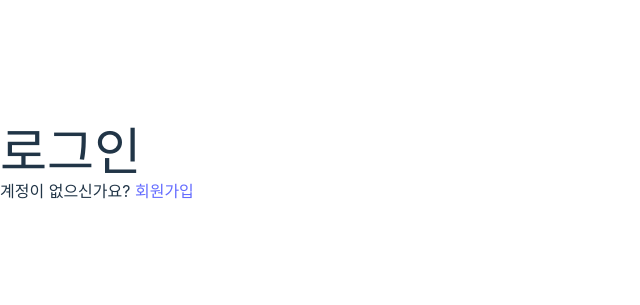
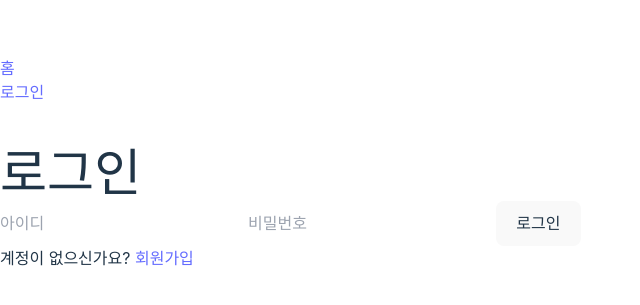
Before and after one commit to Sehee-Jang/ParkFinder, a React (Vite) app: page /login in a window 1280 px wide. Shown: the part 237-542 px from the top of the page, without its empty margins (0-640 px from the left). Built offline with nearby package versions, Linux system fonts and the light colour scheme; the HTML template or start-up script is replaced by a standard one.

Commit message:
add: 로그인/로그아웃 로직 추가

```diff
--- a/src/App.jsx
+++ b/src/App.jsx
@@ -1,8 +1,36 @@
-import React from "react";
-import Router from "./shared/Router";
+import React, { useState } from "react";
+import { BrowserRouter, Route, Routes } from "react-router-dom";
+import Layout from "./components/Layout";
+import Home from "./pages/Home";
+import Login from "./pages/Login";
+import Signup from "./pages/Signup";
+import MyPage from "./pages/MyPage";
+import ProtectedRoute from "./components/ProtectedRoute";
 
 const App = () => {
-  return <Router />;
+  const [user, setUser] = useState(null);
+
+  return (
+    <BrowserRouter>
+      <Layout user={user} setUser={setUser}>
+        <Routes>
+          <Route path="/" element={<Home />} />
+          <Route path="/login" element={<Login setUser={setUser} />} />
+          <Route path="/signup" element={<Signup />} />
+          <Route
+            path="/mypage"
+            element={
+              <ProtectedRoute user={user}>
+                {/* user가 없으면 로그인 페이지로 리디렉션 */}
+                <MyPage user={user} setUser={setUser} />
+                {/* MyPage 컴포넌트에 user와 setUser 전달 */}
+              </ProtectedRoute>
+            }
+          />
+        </Routes>
+      </Layout>
+    </BrowserRouter>
+  );
 };
 
 export default App;
--- a/src/api/auth.js
+++ b/src/api/auth.js
@@ -7,8 +7,27 @@ export const register = async (userData) => {
   return response.data;
 };
 
-export const login = async (userData) => {};
+export const login = async (userData) => {
+  const response = await axios.post(`${API_URL}/login`, userData);
+  return response.data;
+};
 
-export const getUserProfile = async (token) => {};
+export const getUserProfile = async (token) => {
+  const response = await axios.get(`${API_URL}/user`, {
+    headers: {
+      Authorization: `Bearer ${token}`
+    }
+  });
+  return response.data;
+};
 
-export const updateProfile = async (formData) => {};
+export const updateProfile = async (formData) => {
+  const token = localStorage.getItem("accessToken");
+  const response = await axios.patch(`${API_URL}/profile`, formData, {
+    headers: {
+      Authorization: `Bearer ${token}`,
+      "Content-Type": "multipart/form-data"
+    }
+  });
+  return response.data;
+};
--- a/src/components/AuthForm.jsx
+++ b/src/components/AuthForm.jsx
@@ -1,14 +1,26 @@
 import React from "react";
 import { useState } from "react";
 
-const AuthForm = () => {
+const AuthForm = ({ mode, onSubmit }) => {
   const [formData, setFormData] = useState({
     id: "",
     password: "",
     nickname: mode === "signup" ? "" : "" // 회원가입일 때만 닉네임 필드 활성화, 빈 문자열로 초기화
   });
-  const handleChange = () => {};
-  const handleSubmit = () => {};
+
+  // onChange할 때마다 formData의 값이 업데이트 되야 함
+  const handleChange = (e) => {
+    setFormData({
+      ...formData,
+      [e.target.name]: e.target.value // id가 변경되면 id가 인식, password가 변겨오디면 password가 인식 됨
+    });
+  };
+  const handleSubmit = (e) => {
+    e.preventDefault();
+
+    //로그인 페이지에서 이미 완성된 handleLogin으로 onSubmit으로 줄 로직을 내려보내주고 있기때문에 onSubmit으로 온 것을 그대로 실행만 시켜주면 됨
+    onSubmit(formData);
+  };
 
   return (
     <form onSubmit={handleSubmit}>
@@ -23,7 +35,7 @@ const AuthForm = () => {
       />
       {/* 회원가입일 경우에만 닉네임 입력 필드 표시 */}
       {mode === "signup" && (
-        <Input
+        <input
           type="text"
           name="nickname"
           value={formData.nickname}
--- a/src/components/Layout.jsx
+++ b/src/components/Layout.jsx
@@ -0,0 +1,38 @@
+import { useEffect } from "react";
+import { Link, useNavigate } from "react-router-dom";
+
+const Layout = ({ children, user, setUser }) => {
+  const navigate = useNavigate();
+
+  // 로그인 하지 않은 사용자를 login 페이지로 보냄
+  useEffect(() => {}, []);
+
+  const handleLogout = () => {
+    localStorage.removeItem("accessToken"); // localStorage의 accessToken을 지워줌
+    setUser(null);
+
+    navigate("/"); // 로그아웃한 뒤 홈으로 보내줌
+  };
+
+  return (
+    <div>
+      <header>
+        <nav>
+          <Link to="/">홈</Link>
+          <div className="space-x-4">
+            {user ? (
+              <>
+                <button onClick={handleLogout}>로그아웃</button>
+              </>
+            ) : (
+              <Link to="/login">로그인</Link>
+            )}
+          </div>
+        </nav>
+      </header>
+      <main className="container mx-auto pt-10 main">{children}</main>
+    </div>
+  );
+};
+
+export default Layout;
--- /dev/null
+++ b/src/components/ProtectedRoute.jsx
@@ -0,0 +1,12 @@
+import React from "react";
+import { Navigate } from "react-router-dom";
+
+const ProtectedRoute = ({ user, children }) => {
+  if (!user) {
+    return <Navigate to="/login" />;
+  }
+
+  return children;
+};
+
+export default ProtectedRoute;
--- a/src/pages/Login.jsx
+++ b/src/pages/Login.jsx
@@ -1,12 +1,35 @@
 import React from "react";
-import { Link } from "react-router-dom";
+import { Link, useNavigate } from "react-router-dom";
+import AuthForm from "../components/AuthForm";
+import { getUserProfile, login } from "../api/auth";
 
-const Login = () => {
+const Login = ({ setUser }) => {
+  const navigate = useNavigate();
+  const handleLogin = async (formData) => {
+    try {
+      // 로그인 하는 로직
+      const loginData = await login(formData);
+      // console.log("loginData => ", loginData);
+
+      // 로그인이 되었을 때 결과값 안에 있는 accessToken을 localStorage에 넣어줌
+      localStorage.setItem("accessToken", loginData.accessToken);
+
+      // 로그인 후 accessToken을 바탕으로 getUserProfile을 호출해서 유저에 대한 정보를 얻어옴
+      const userProfile = await getUserProfile(loginData.accessToken);
+      // console.log("userProfile => ", userProfile);
+      setUser(userProfile); // 받아 온 정보를 setUser로 넣어 줌, 로그인이 된 시점
+
+      navigate("/"); // 로그인 후 홈으로 이동
+    } catch (error) {
+      alert("로그인에 실패했습니다. 다시 시도해주세요.");
+    }
+  };
   return (
     <div>
       <h1>로그인</h1>
+      <AuthForm mode="login" onSubmit={handleLogin} />
       <p>
-        계정이 없으신가요? <Link to="signup">회원가입</Link>
+        계정이 없으신가요? <Link to="/signup">회원가입</Link>
       </p>
     </div>
   );
--- a/src/shared/Router.jsx
+++ /dev/null
@@ -1,21 +0,0 @@
-import React from "react";
-import { BrowserRouter, Route, Routes } from "react-router-dom";
-import Home from "../pages/Home";
-import Login from "../pages/Login";
-import Signup from "../pages/Signup";
-import MyPage from "../pages/MyPage";
-
-const Router = () => {
-  return (
-    <BrowserRouter>
-      <Routes>
-        <Route path='/' element={<Home />} />
-        <Route path='/login' element={<Login />} />
-        <Route path='/signup' element={<Signup />} />
-        <Route path='/mypage' element={<MyPage />} />
-      </Routes>
-    </BrowserRouter>
-  );
-};
-
-export default Router;
```
